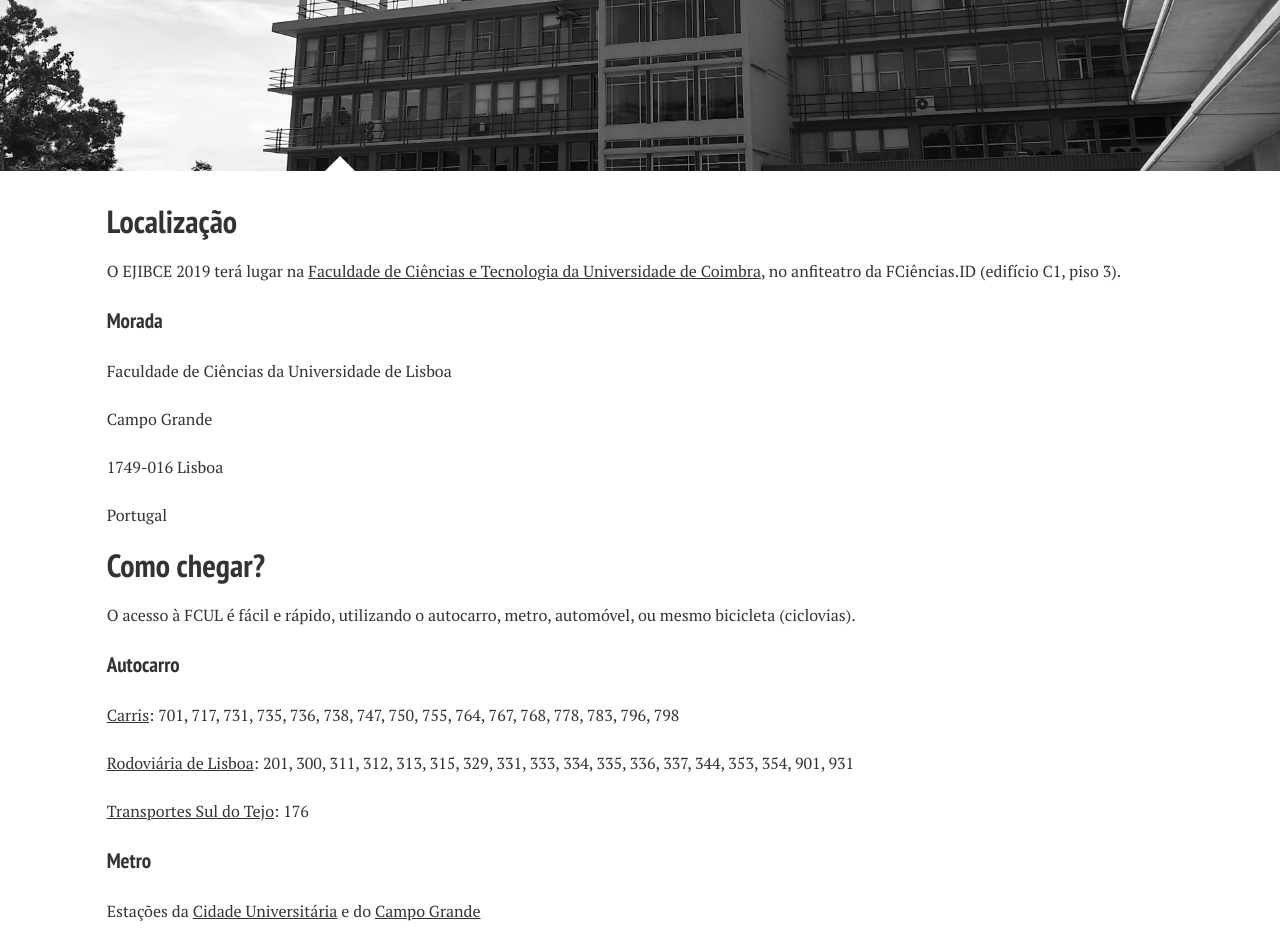
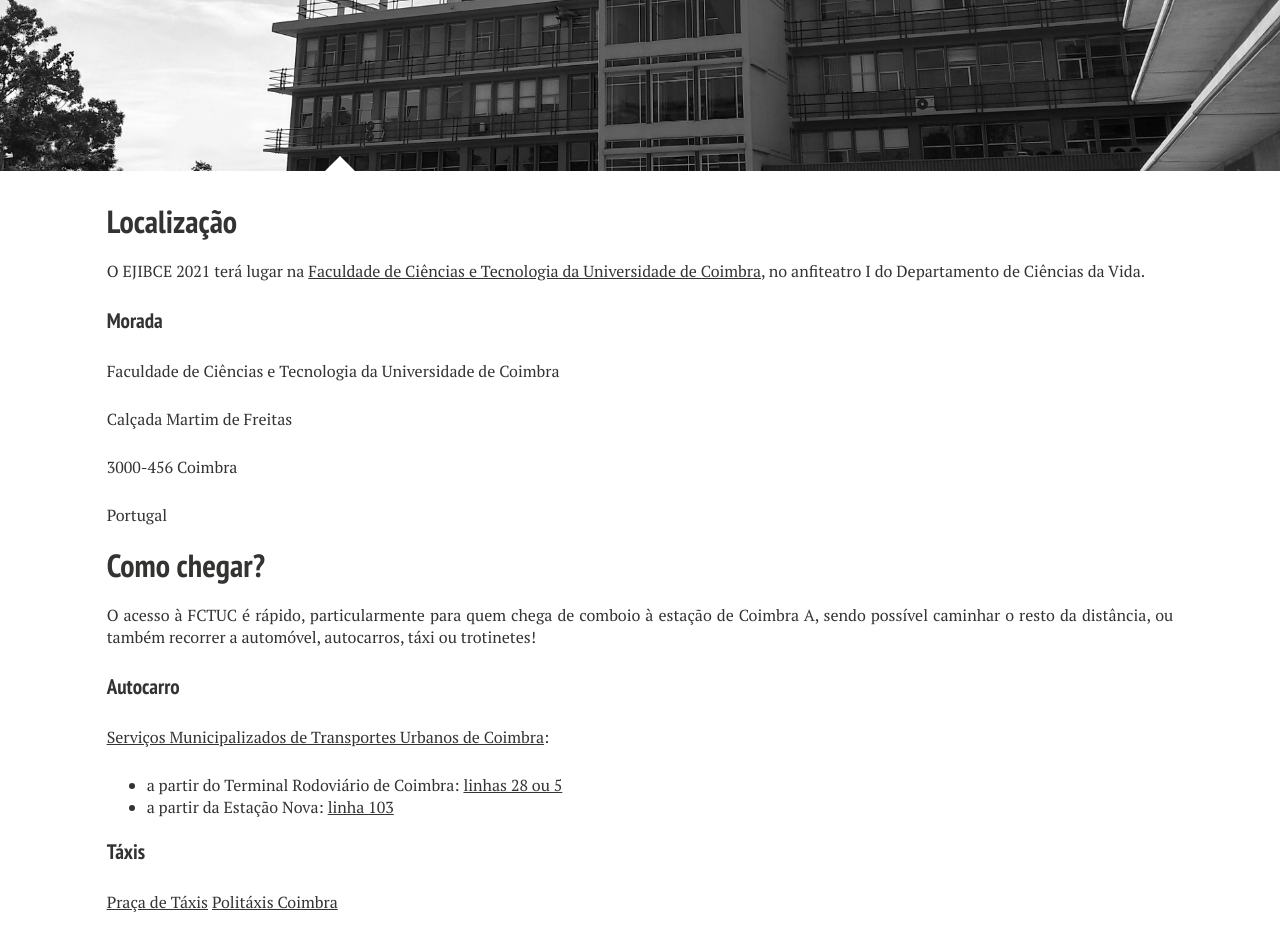
Before and after one commit to ejibce/ejibce.github.io, a Jekyll site: the page built from local/index.md, in a window 1280 px wide and 1400 px high, scrolled down 304 px. Shown: the top 939 px of the window. Built offline with Jekyll 4.4.1, drawn with Linux system fonts in a browser that asks for light colours; nearby versions of some CDN libraries; some of the changed text lies outside the part shown.

Commit message:
Full local Update
Fully update the local page

```diff
--- a/local/index.md
+++ b/local/index.md
@@ -2,52 +2,40 @@
 layout: page
 title: Localização
 excerpt: "Informações Gerais de Localização do EJIBCE 2021"
-tags: [EJIBCE, FCT, SPB, ANBIOQ, DF, BSIM2, JEST, FCUL]
+tags: [EJIBCE, FCT, SPB, ANBIOQ, DF, BSIM2, JEST, FCTUC]
 modified: 2014-08-08T20:53:07.573882-04:00
 comments: false
 image:
   feature: feature-FCUL.png
 ---
 
-O EJIBCE 2019 terá lugar na [Faculdade de Ciências e Tecnologia da Universidade de Coimbra](https://ciencias.ulisboa.pt/pt), no anfiteatro da FCiências.ID (edifício C1, piso 3).
+O EJIBCE 2021 terá lugar na [Faculdade de Ciências e Tecnologia da Universidade de Coimbra](https://www.uc.pt/en/fctuc), no anfiteatro I do Departamento de Ciências da Vida.
 
 ### Morada
-Faculdade de Ciências da Universidade de Lisboa
+Faculdade de Ciências e Tecnologia da Universidade de Coimbra
 
-Campo Grande
+Calçada Martim de Freitas
 
-1749-016 Lisboa
+3000-456 Coimbra
 
 Portugal
 
 # Como chegar?
-O acesso à FCUL é fácil e rápido, utilizando o autocarro, metro, automóvel, ou mesmo bicicleta (ciclovias).
+O acesso à FCTUC é rápido, particularmente para quem chega de comboio à estação de Coimbra A, sendo possível caminhar o resto da distância, ou também recorrer a automóvel, autocarros, táxi ou trotinetes!
 
 
 ### Autocarro
-[Carris](http://www.carris.pt/): 701, 717, 731, 735, 736, 738, 747, 750, 755, 764, 767, 768, 778, 783, 796, 798
 
-[Rodoviária de Lisboa](http://www.rodoviariadelisboa.pt/): 201, 300, 311, 312, 313, 315, 329, 331, 333, 334, 335, 336, 337, 344, 353, 354, 901, 931
+[Serviços Municipalizados de Transportes Urbanos de Coimbra](https://www.smtuc.pt/en/):
+ - a partir do Terminal Rodoviário de Coimbra: [linhas 28 ou 5](https://moovitapp.com/coimbra-1905/poi/Universidade/Terminal%20Rodovi%C3%A1rio%20de[…]207916_-8.424338&fll=40.216209_-8.436722&customerId=4908&ref=5)
+ - a partir da Estação Nova: [linha 103](https://moovitapp.com/coimbra-1905/poi/Universidade/Estac%C3%A3o%20Nova/pt?tll=40.207916_-8.424338&fll=40.20915_-8.4324&customerId=4908&ref=5)
 
-[Transportes Sul do Tejo](https://www.tsuldotejo.pt/): 176
-
-### Metro
-Estações da [Cidade Universitária](http://www.metrolisboa.pt/) e do [Campo Grande](http://www.metrolisboa.pt/)
-
-### Comboio
-Estação de [Entrecampos](https://www.cp.pt/passageiros/pt/consultar-horarios/estacoes/entrecampos)
-
-### Bicicleta
-Estação [Gira 481](https://www.gira-bicicletasdelisboa.pt)
-
-### Automóvel
-2.ª circular - saída do Campo Grande / Cidade Universitária
-
+### Táxis
+[Praça de Táxis](https://coimbra.empresasportugal.net/taxi-stand/praca-de-taxis-rodoviaria/)
+[Politáxis Coimbra](http://www.politaxis.pt/)
 
 # Localização no Mapa
-<iframe src="https://www.google.com/maps/embed?pb=!1m18!1m12!1m3!1d2511.7095513051713!2d-9.15685177634004!3d38.757306051854506!2m3!1f0!2f0!3f0!3m2!1i1024!2i768!4f13.1!3m3!1m2!1s0xd1932fcd3afdbc9%3A0x1ae21e6ea0c00c60!2sCampo+Grande+C1%2C+Lisboa!5e1!3m2!1sen!2spt!4v1558531030116!5m2!1sen!2spt" width="600" height="450" frameborder="0" style="border:0" allowfullscreen></iframe>
+<iframe src="https://www.google.com/maps/embed?pb=!1m18!1m12!1m3!1d3047.09002382905!2d-8.424475784610461!3d40.20706037939009!2m3!1f0!2f0!3f0!3m2!1i1024!2i768!4f13.1!3m3!1m2!1s0xd22f9a07de99ec3%3A0x2ccfec8c3b4d8553!2sDepartamento%20de%20Ci%C3%AAncias%20da%20Vida%20-%20Universidade%20de%20Coimbra!5e0!3m2!1sen!2spt!4v1633991764427!5m2!1sen!2spt" width="600" height="450" style="border:0;" allowfullscreen="" loading="lazy"></iframe>
 
 ### Coordenadas GPS
-38.75720299384127,-9.15664458353865
-
-N 38° 45' 25.931'' W 9° 9' 23.92''
+40.207314,-8.422212
```
